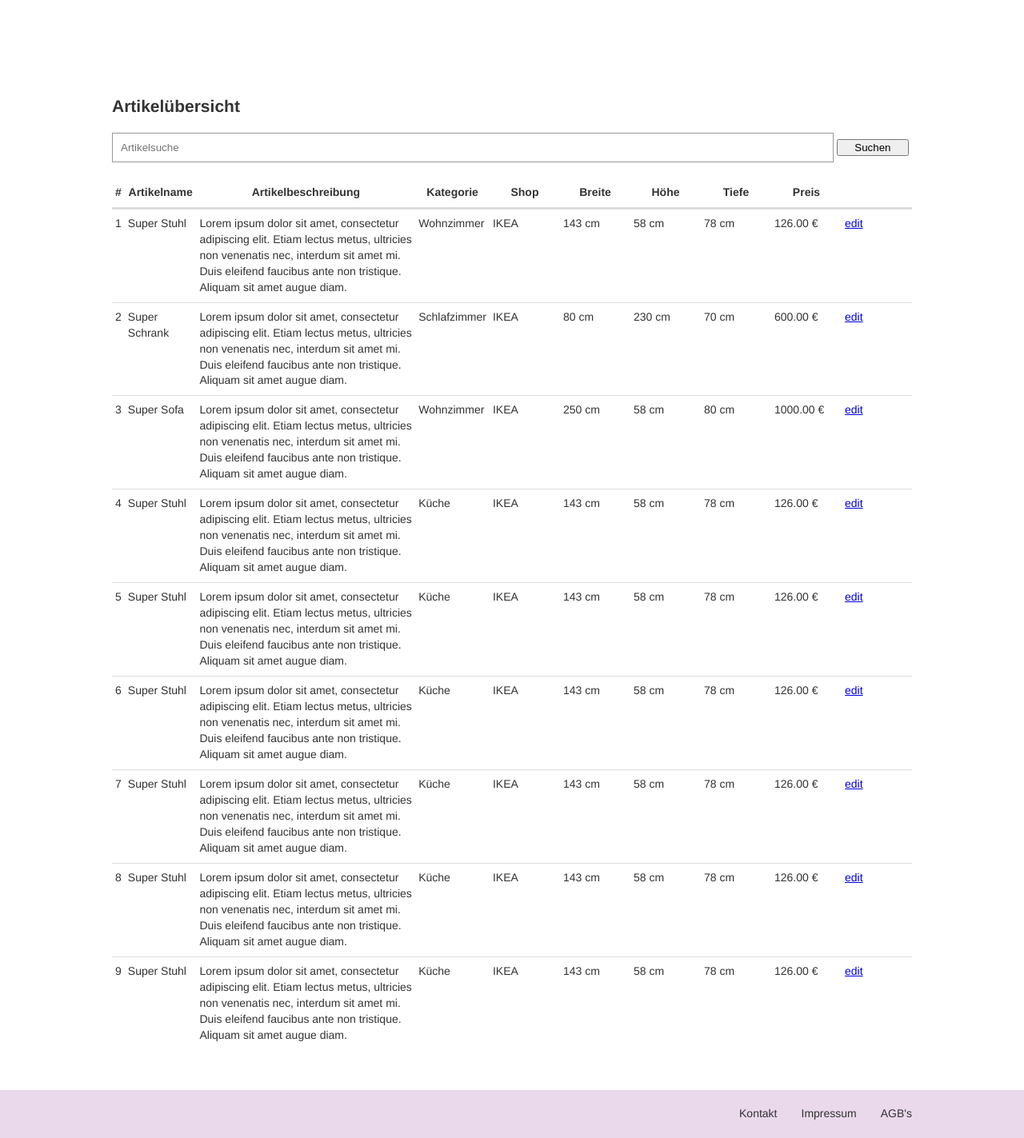
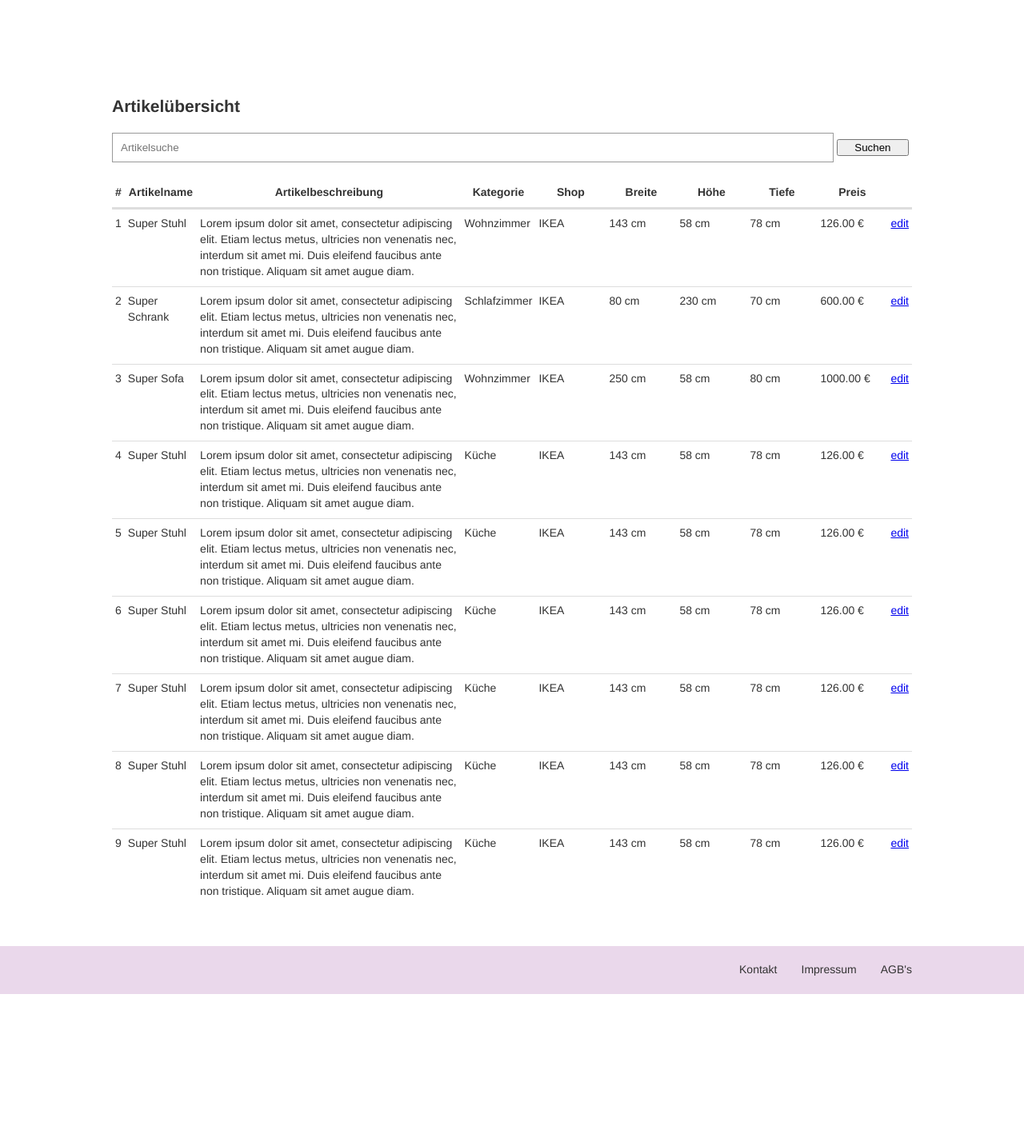
Before and after one commit to schubalibre/mme, a PHP site: page / in a window 1280 px wide. Shown: the part 990-2413 px from the top of the page at 80% size. After the commit the page ends 2233 px from the top, so only its background shows below. Run offline with PHP 8.4, Linux system fonts and the light colour scheme; some libraries are stand-ins or nearby versions.

Commit message:
table angepasst

```diff
--- a/css/main.css
+++ b/css/main.css
@@ -194,7 +194,8 @@ footer {
     min-width: 80px;
 }
 
-#article-table table td:first-child{
+#article-table table td:first-child,
+#article-table table td:last-child{
     min-width: unset;
 }
 
```
